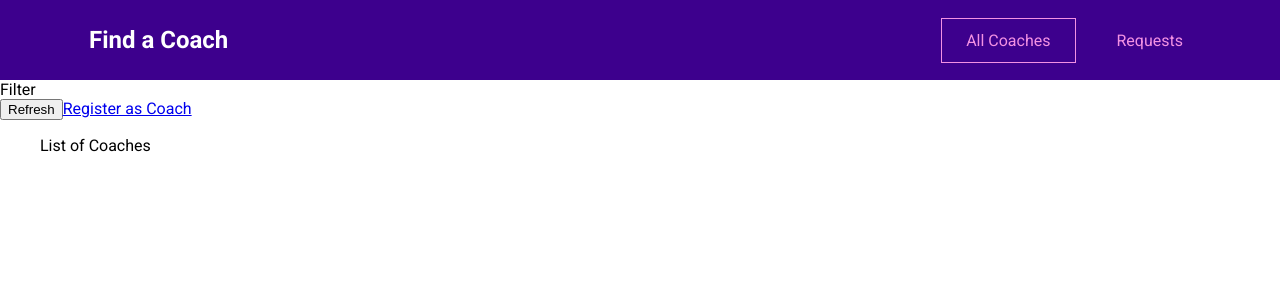
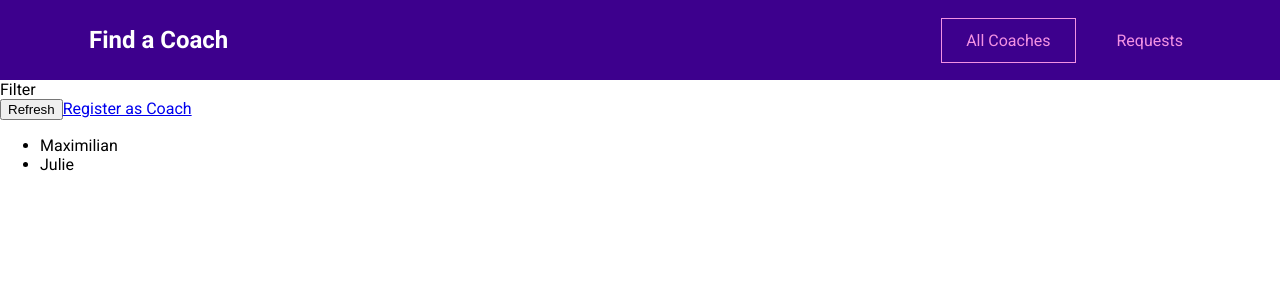
Before and after one commit to yatochkaaa/vue-find_a_coach, a Vue app: page /coaches in a window 1280 px wide. Shown: the top 300 px of the page. Built offline with nearby package versions, Linux system fonts and the light colour scheme.

Commit message:
adding vuex and coach data

```diff
--- a/src/main.js
+++ b/src/main.js
@@ -1,9 +1,11 @@
 import { createApp } from 'vue';
 import App from './App.vue';
 import router from './router.js';
+import store from './store';
 
 const app = createApp(App);
 
 app.use(router);
+app.use(store);
 
 app.mount('#app');
--- a/src/pages/coaches/CoachesList.vue
+++ b/src/pages/coaches/CoachesList.vue
@@ -5,14 +5,24 @@
       <button>Refresh</button>
       <router-link to="/register">Register as Coach</router-link>
     </div>
-    <ul>
-      List of Coaches
+    <ul v-if="hasCoaches">
+      <li v-for="coach in coaches" :key="coach.id">{{ coach.firstName }}</li>
     </ul>
+    <h3 v-else>No coaches found.</h3>
   </section>
 </template>
 
 <script>
-export default {};
+import { mapGetters } from 'vuex';
+
+export default {
+  computed: {
+    ...mapGetters({
+      coaches: 'coaches/coaches',
+      hasCoaches: 'coaches/hasCoaches',
+    }),
+  },
+};
 </script>
 
 <style scoped></style>
--- /dev/null
+++ b/src/store/index.js
@@ -0,0 +1,12 @@
+import { createStore } from 'vuex';
+import coachesModule from './modules/coaches';
+import requestsModule from './modules/requests';
+
+const store = createStore({
+  modules: {
+    coaches: coachesModule,
+    requests: requestsModule,
+  },
+});
+
+export default store;
--- /dev/null
+++ b/src/store/modules/coaches/actions.js
@@ -0,0 +1 @@
+export default {};
--- /dev/null
+++ b/src/store/modules/coaches/getters.js
@@ -0,0 +1,8 @@
+export default {
+  coaches(state) {
+    return state.coaches;
+  },
+  hasCoaches(state) {
+    return state.coaches && state.coaches.length > 0;
+  },
+};
--- /dev/null
+++ b/src/store/modules/coaches/index.js
@@ -0,0 +1,34 @@
+import getters from './getters';
+import mutations from './mutations';
+import actions from './actions';
+
+export default {
+  namespaced: true,
+  state() {
+    return {
+      coaches: [
+        {
+          id: 'c1',
+          firstName: 'Maximilian',
+          lastName: 'Schwarzmüller',
+          areas: ['frontend', 'backend', 'career'],
+          description:
+            "I'm Maximilian and I've worked as a freelance web developer for years. Let me help you become a developer as well!",
+          hourlyRate: 30,
+        },
+        {
+          id: 'c2',
+          firstName: 'Julie',
+          lastName: 'Jones',
+          areas: ['frontend', 'career'],
+          description:
+            'I am Julie and as a senior developer in a big tech company, I can help you get your first job or progress in your current role.',
+          hourlyRate: 30,
+        },
+      ],
+    };
+  },
+  getters,
+  mutations,
+  actions,
+};
--- /dev/null
+++ b/src/store/modules/coaches/mutations.js
@@ -0,0 +1 @@
+export default {};
--- /dev/null
+++ b/src/store/modules/requests/actions.js
@@ -0,0 +1 @@
+export default {};
--- /dev/null
+++ b/src/store/modules/requests/getters.js
@@ -0,0 +1 @@
+export default {};
--- /dev/null
+++ b/src/store/modules/requests/index.js
@@ -0,0 +1,13 @@
+import getters from './getters';
+import mutations from './mutations';
+import actions from './actions';
+
+export default {
+  namespaced: true,
+  state() {
+    return {};
+  },
+  getters,
+  mutations,
+  actions,
+};
--- /dev/null
+++ b/src/store/modules/requests/mutations.js
@@ -0,0 +1 @@
+export default {};
```
